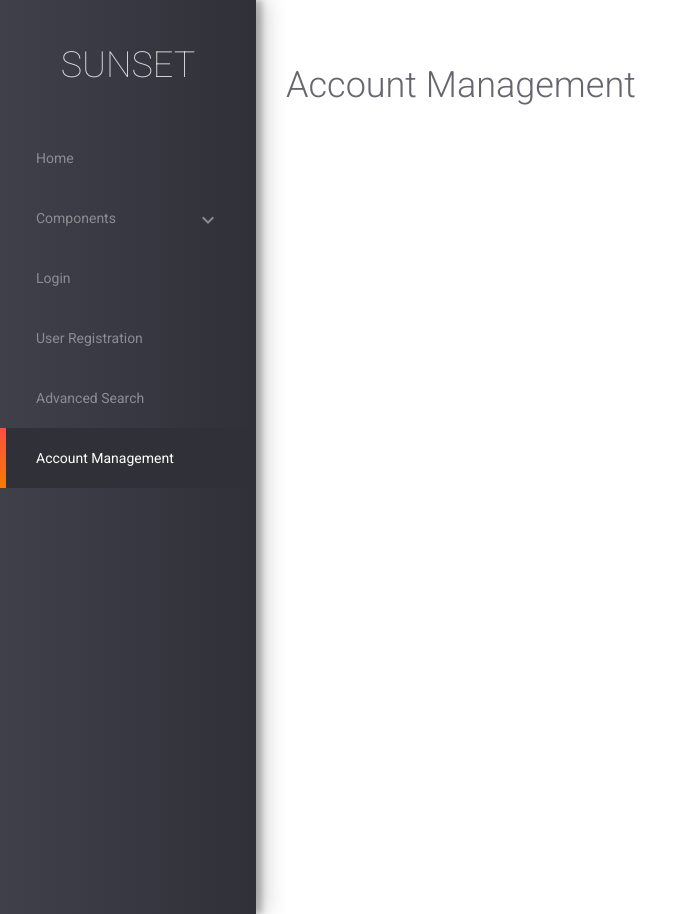
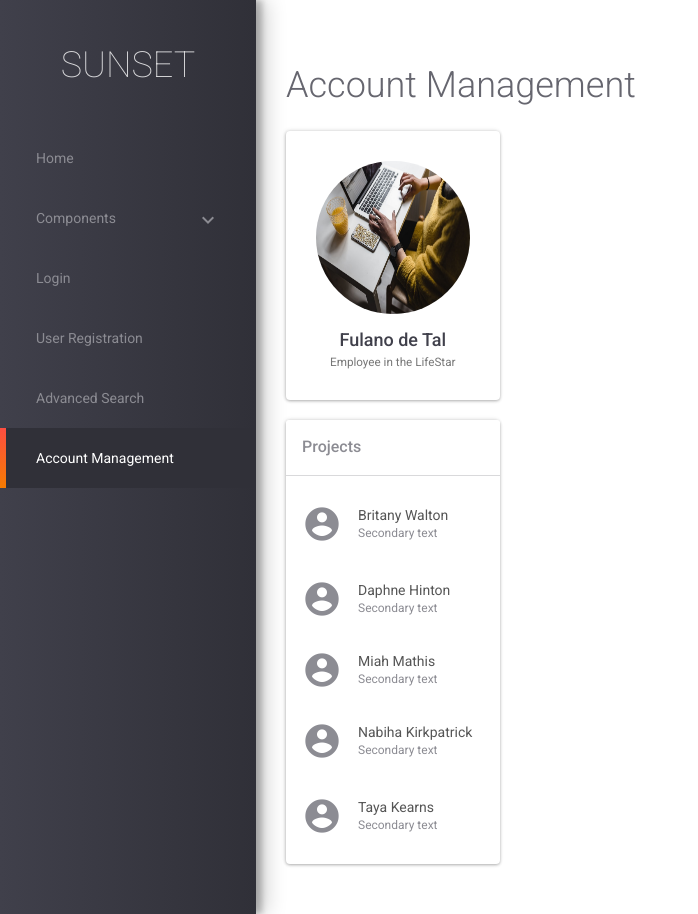
Before and after one commit to joserogeriofilho/sunset, a PHP site: page /pages/account.html in a window 1280 px wide. Shown: the whole page, without its empty margins (0-698 px from the left). Run offline with PHP 8.4, Linux system fonts and the light colour scheme.

Commit message:
Início da construção da página de account management

```diff
--- a/dist/sunset/css/sunset.css
+++ b/dist/sunset/css/sunset.css
@@ -745,7 +745,7 @@ p .btn {
   .list-group .list-group-item {
     border: none;
     min-height: 48px;
-    padding: 16px;
+    padding: 16px 0 16px 0;
     display: flex;
     align-items: center; }
     .list-group .list-group-item .supporting-visuals {
@@ -756,6 +756,10 @@ p .btn {
           margin: 0 16px 0 0; }
     .list-group .list-group-item .primary-text {
       width: 100%; }
+    .list-group .list-group-item:first-child {
+      padding-top: 0; }
+    .list-group .list-group-item:last-child {
+      padding-bottom: 0; }
   .list-group.two-lines .list-group-item {
     min-height: 64px; }
     .list-group.two-lines .list-group-item .primary-text {
@@ -776,8 +780,12 @@ p .btn {
     border-color: #D9D9DB;
     font-weight: 500;
     padding: 16px 30px 16px 30px; }
+    .panel .panel-heading.thin-padding {
+      padding: 16px; }
   .panel .panel-body {
     padding: 30px; }
+    .panel .panel-body.thin-padding {
+      padding: 16px; }
   .panel .panel-actions {
     border-style: solid;
     border-width: 1px 0 0 0;
@@ -801,3 +809,11 @@ p .btn {
         padding: 16px; }
       .panel .panel-body {
         padding: 16px; } }
+
+.avatar-pic {
+  width: 100%;
+  max-height: 200px; }
+  .avatar-pic img {
+    height: 100%;
+    width: auto;
+    border-radius: 100%; }
--- a/pages/account.html
+++ b/pages/account.html
@@ -69,6 +69,80 @@
     <div class="container-fluid" id="content">
         <h1 class="hidden-xs hidden-sm hidden-md">Account Management</h1>
 
+        <div class="row">
+          <div class="col-xs-12 col-md-3">
+            <div class="panel panel-default text-center">
+              <div class="panel-body">
+                <div class="avatar-pic">
+                    <img src="../img/img8.jpg" alt="Business woman" class="img-responsive">
+                </div>
+
+                <span class="">
+                  <h3>Fulano de Tal<br/>
+                    <small>Employee in the LifeStar</small>
+                  </h3>
+                </span>
+              </div>
+            </div>
+
+            <div class="panel panel-default">
+              <div class="panel-heading thin-padding">
+                <span class="panel-title text-center">Projects</span>
+              </div>
+              <div class="panel-body thin-padding">
+                <div class="list-group two-lines">
+                  <a href="#" class="list-group-item">
+                    <div class="supporting-visuals">
+                      <i class="material-icons icon-list icon-large">account_circle</i>
+                    </div>
+                    <div class="primary-text">
+                      <P class="primary-line">Britany Walton</P>
+                      <P class="secondary-line">Secondary text</P>
+                    </div>
+                  </a>
+                  <a href="#" class="list-group-item">
+                    <div class="supporting-visuals">
+                      <i class="material-icons icon-list icon-large">account_circle</i>
+                    </div>
+                    <div class="primary-text">
+                      <P class="primary-line">Daphne Hinton</P>
+                      <P class="secondary-line">Secondary text</P>
+                    </div>
+                  </a>
+                  <a href="#" class="list-group-item">
+                    <div class="supporting-visuals">
+                      <i class="material-icons icon-list icon-large">account_circle</i>
+                    </div>
+                    <div class="primary-text">
+                      <P class="primary-line">Miah Mathis</P>
+                      <P class="secondary-line">Secondary text</P>
+                    </div>
+                  </a>
+                  <a href="#" class="list-group-item">
+                    <div class="supporting-visuals">
+                      <i class="material-icons icon-list icon-large">account_circle</i>
+                    </div>
+                    <div class="primary-text">
+                      <P class="primary-line">Nabiha Kirkpatrick</P>
+                      <P class="secondary-line">Secondary text</P>
+                    </div>
+                  </a>
+                  <a href="#" class="list-group-item">
+                    <div class="supporting-visuals">
+                      <i class="material-icons icon-list icon-large">account_circle</i>
+                    </div>
+                    <div class="primary-text">
+                      <P class="primary-line">Taya Kearns</P>
+                      <P class="secondary-line">Secondary text</P>
+                    </div>
+                  </a>
+                </div>
+              </div>
+            </div>
+          </div>
+          <div class="col-xs-12 col-md-9">
+          </div>
+        </div>
     </div>
 
   </body>
--- /dev/null
+++ b/src/sunset/sass/components/img.scss
@@ -0,0 +1,10 @@
+.avatar-pic{
+    width: 100%;
+    max-height: 200px;
+
+    img{
+        height: 100%;
+        width: auto;
+        border-radius: 100%;
+    }
+}
--- a/src/sunset/sass/components/lists.scss
+++ b/src/sunset/sass/components/lists.scss
@@ -5,7 +5,7 @@
     .list-group-item{
         border: none;
         min-height: 48px;
-        padding: 16px;
+        padding: 16px 0 16px 0;
 
         display: flex;
         align-items: center;
@@ -26,7 +26,12 @@
             width: 100%;
         }
 
-        .list-control{
+        &:first-child{
+            padding-top: 0;
+        }
+
+        &:last-child{
+            padding-bottom: 0;
         }
     }
 
--- a/src/sunset/sass/components/panels.scss
+++ b/src/sunset/sass/components/panels.scss
@@ -7,10 +7,18 @@
         border-color: $gray100;
         font-weight: 500;
         padding: 16px 30px 16px 30px;
+
+        &.thin-padding{
+            padding: 16px;
+        }
     }
 
     .panel-body{
         padding: 30px;
+
+        &.thin-padding{
+            padding: 16px;
+        }
     }
 
     .panel-actions{
--- a/src/sunset/sass/sunset.scss
+++ b/src/sunset/sass/sunset.scss
@@ -15,3 +15,4 @@
 @import 'components/alerts';
 @import 'components/lists';
 @import 'components/panels';
+@import 'components/img';
```
Also changed, not shown: dist/sunset/js/sunset.js, img/img8.jpg (added).
